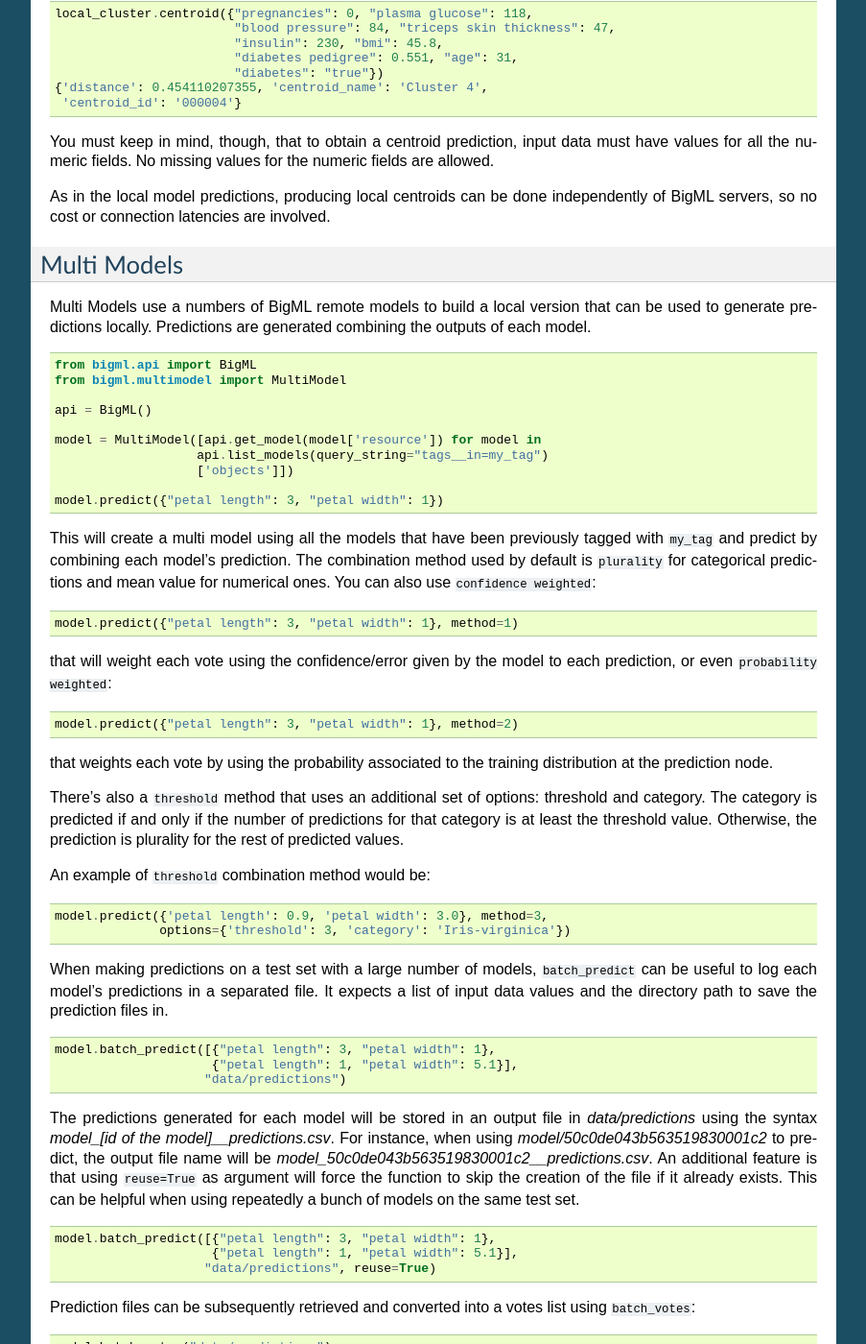
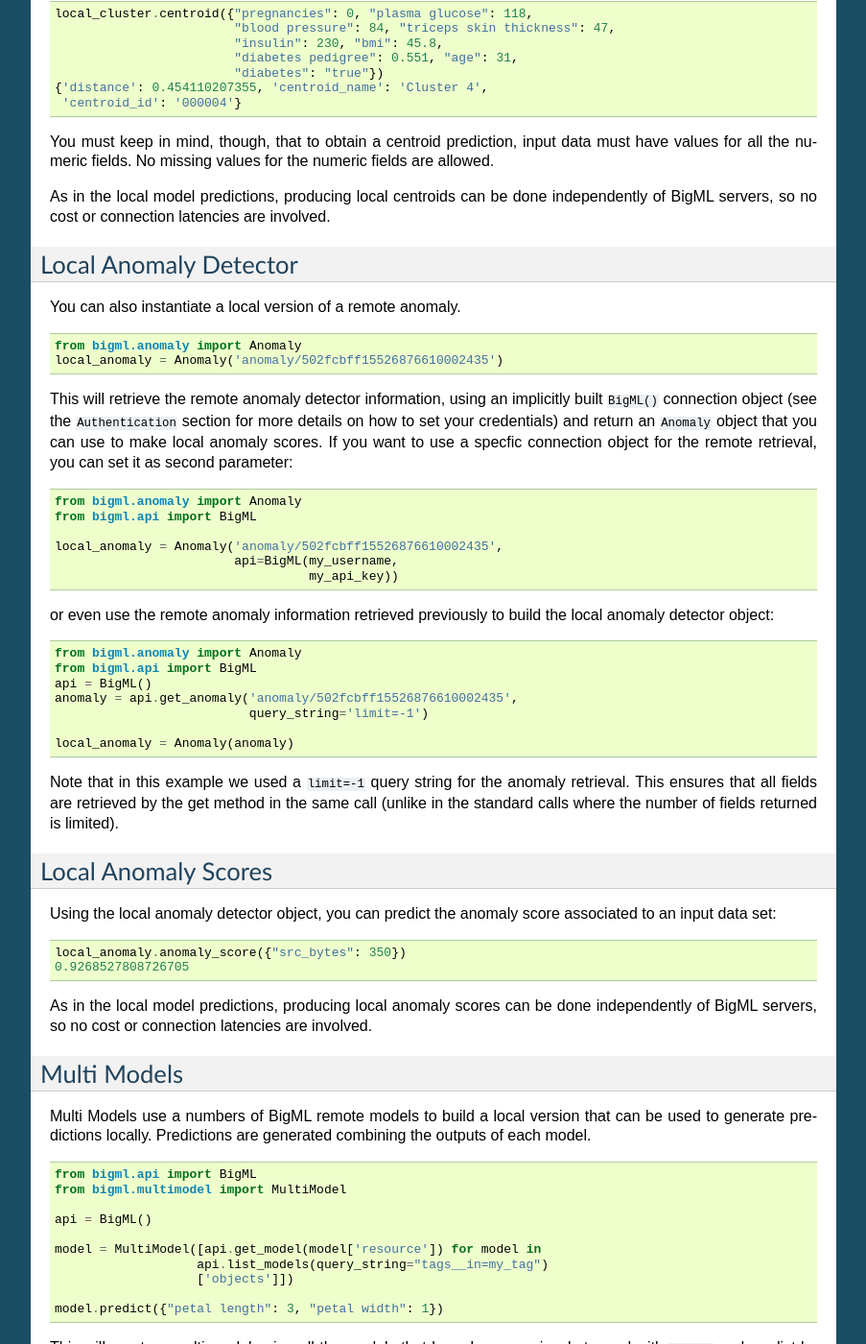
Before and after one commit to bigmlcom/python, a Sphinx documentation site: the page built from docs/index.rst, in a window 1280 px wide and 1400 px high, scrolled down 26391 px. Shown: the whole window at 96% size, without its empty margins (198-1101 px from the left). Built offline with Sphinx 7.4.7, drawn with Linux system fonts in a browser that asks for light colours; some of the changed text lies outside the part shown.

Commit message:
Adding the local anomaly detector object

```diff
--- a/HISTORY.rst
+++ b/HISTORY.rst
@@ -2,10 +2,12 @@
 
 History
 -------
+
 1.8.0 (2014-09-09)
 ~~~~~~~~~~~~~~~~~~
 
 - Adding the anomaly detector and anomaly score REST API calls.
+- Adding the local anomaly detector.
 
 1.7.0 (2014-08-29)
 ~~~~~~~~~~~~~~~~~~
--- a/docs/index.rst
+++ b/docs/index.rst
@@ -844,7 +844,7 @@
 as `top_anomalies`, you'll improve performance by excluding it, using the
 `excluded=trees` query string in the API call::
 
-    anomaly = api.get_anomaly('anomaly/540dfa9f9841fa5c8800076a', \\
+    anomaly = api.get_anomaly('anomaly/540dfa9f9841fa5c8800076a', \
                               query_string='excluded=trees')
 
 Each node in an isolation tree can have multiple predicates.
@@ -1629,7 +1629,7 @@
 
 This will retrieve the remote cluster information, using an implicitly built
 ``BigML()`` connection object (see the ``Authentication`` section for more
-details on how to set your credentials) and return a Cluster object
+details on how to set your credentials) and return a ``Cluster`` object
 that you can use to make local centroid predictions. If you want to use a
 specfic connection object for the remote retrieval, you can set it as second
 parameter::
@@ -1677,6 +1677,60 @@
 fields are allowed.
 
 As in the local model predictions, producing local centroids can be done
+independently of BigML servers, so no cost or connection latencies are
+involved.
+
+Local Anomaly Detector
+----------------------
+
+You can also instantiate a local version of a remote anomaly.
+
+::
+
+    from bigml.anomaly import Anomaly
+    local_anomaly = Anomaly('anomaly/502fcbff15526876610002435')
+
+This will retrieve the remote anomaly detector information, using an implicitly
+built ``BigML()`` connection object (see the ``Authentication`` section for
+more details on how to set your credentials) and return an ``Anomaly`` object
+that you can use to make local anomaly scores. If you want to use a
+specfic connection object for the remote retrieval, you can set it as second
+parameter::
+
+    from bigml.anomaly import Anomaly
+    from bigml.api import BigML
+
+    local_anomaly = Anomaly('anomaly/502fcbff15526876610002435',
+                            api=BigML(my_username,
+                                      my_api_key))
+
+or even use the remote anomaly information retrieved previously to build the
+local anomaly detector object::
+
+    from bigml.anomaly import Anomaly
+    from bigml.api import BigML
+    api = BigML()
+    anomaly = api.get_anomaly('anomaly/502fcbff15526876610002435',
+                              query_string='limit=-1')
+
+    local_anomaly = Anomaly(anomaly)
+
+Note that in this example we used a ``limit=-1`` query string for the anomaly
+retrieval. This ensures that all fields are retrieved by the get method in the
+same call (unlike in the standard calls where the number of fields returned is
+limited).
+
+Local Anomaly Scores
+--------------------
+
+Using the local anomaly detector object, you can predict the anomaly score
+associated to an input data set::
+
+    local_anomaly.anomaly_score({"src_bytes": 350})
+    0.9268527808726705
+
+
+As in the local model predictions, producing local anomaly scores can be done
 independently of BigML servers, so no cost or connection latencies are
 involved.
 
```
